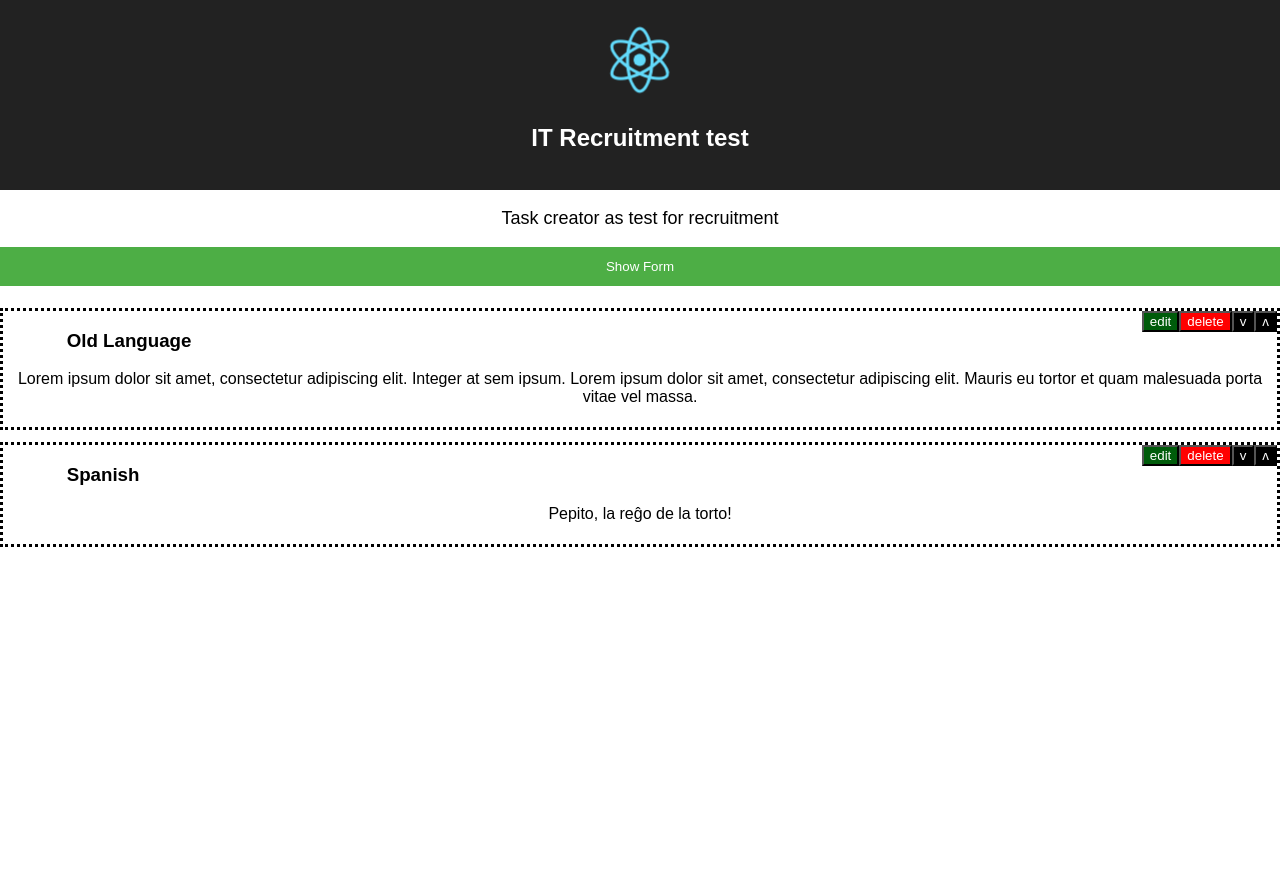
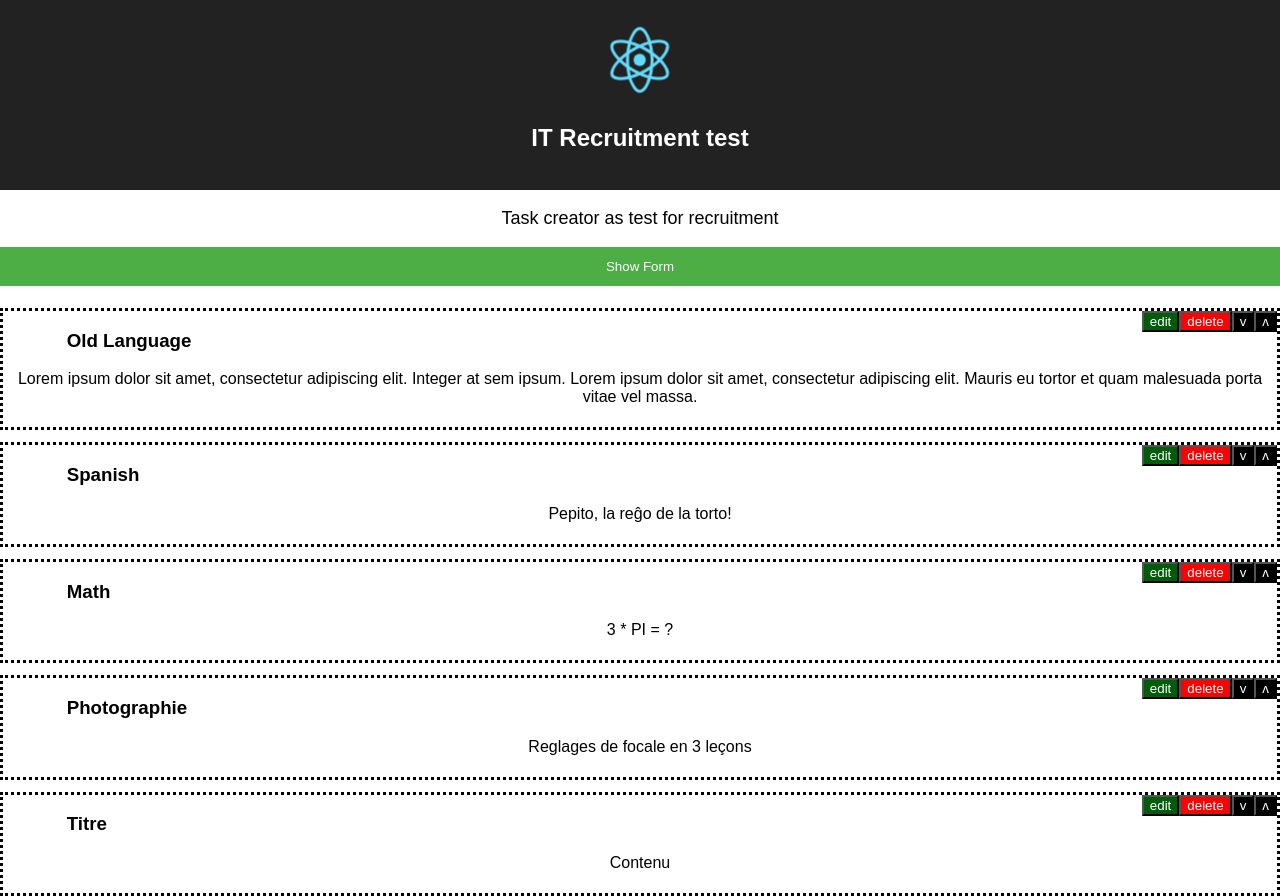
Before and after one commit to janecz-n/IT-recruitment, a React (Create React App) app in the folder teach/: page / in a window 1280 px wide. Before the commit the page ends 800 px from the top, so only its background shows below. Built offline with nearby package versions, Linux system fonts and the light colour scheme.

Commit message:
Utilisation d'une fixture pour initialiser les modules

```diff
--- a/teach/src/class/Modules.js
+++ b/teach/src/class/Modules.js
@@ -1,25 +1,19 @@
 import React, { Component } from 'react';
 import AddModule from './AddModule.js'
+import fixture from '../fixture/base.json'
 
 class Modules extends Component {
   constructor() {
     super();
     this.state = {
-      all: [{
-        title: "Old Language",
-        content: "Lorem ipsum dolor sit amet, consectetur adipiscing elit. Integer at sem ipsum. Lorem ipsum dolor sit amet, consectetur adipiscing elit. Mauris eu tortor et quam malesuada porta vitae vel massa."
-      },
-      {
-        title: "Spanish",
-        content: "Pepito, la reĝo de la torto!"
-      }],
+      all:  fixture.fixture,
       currentEdit: -1,
       editTitle: "",
       editContent: ""
     };
   }
 
-  addModule(title, content) {
+  addModule (title, content) {
     this.setState ({
       all: this.state.all.concat([{
         title: title,
--- /dev/null
+++ b/teach/src/fixture/base.json
@@ -0,0 +1,22 @@
+{
+  "fixture" : [{
+    "title": "Old Language",
+    "content": "Lorem ipsum dolor sit amet, consectetur adipiscing elit. Integer at sem ipsum. Lorem ipsum dolor sit amet, consectetur adipiscing elit. Mauris eu tortor et quam malesuada porta vitae vel massa."
+  },
+  {
+    "title": "Spanish",
+    "content": "Pepito, la reĝo de la torto!"
+  },
+  {
+    "title": "Math",
+    "content": "3 * PI = ?"
+  },
+  {
+    "title": "Photographie",
+    "content": "Reglages de focale en 3 leçons"
+  },
+  {
+    "title": "Titre",
+    "content": "Contenu"
+  }]
+}
```
